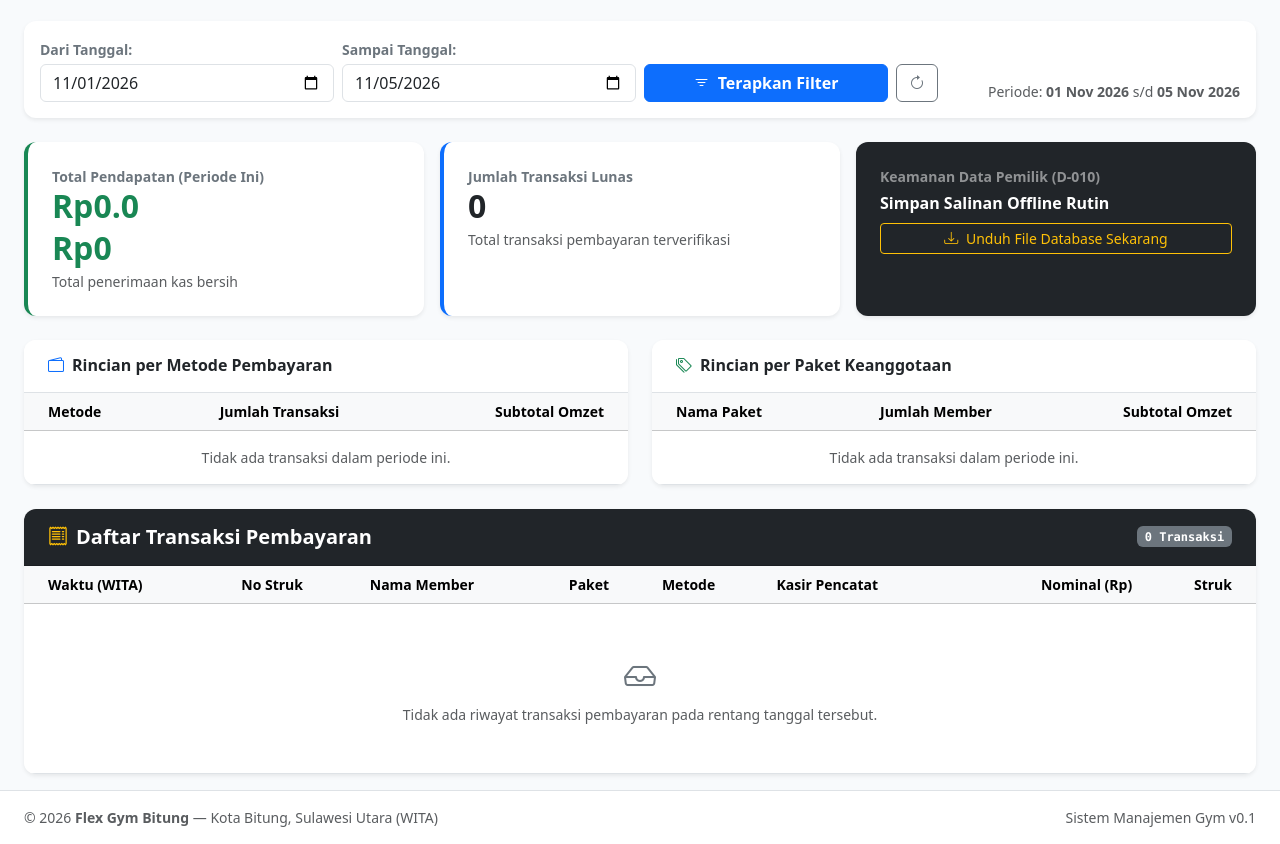
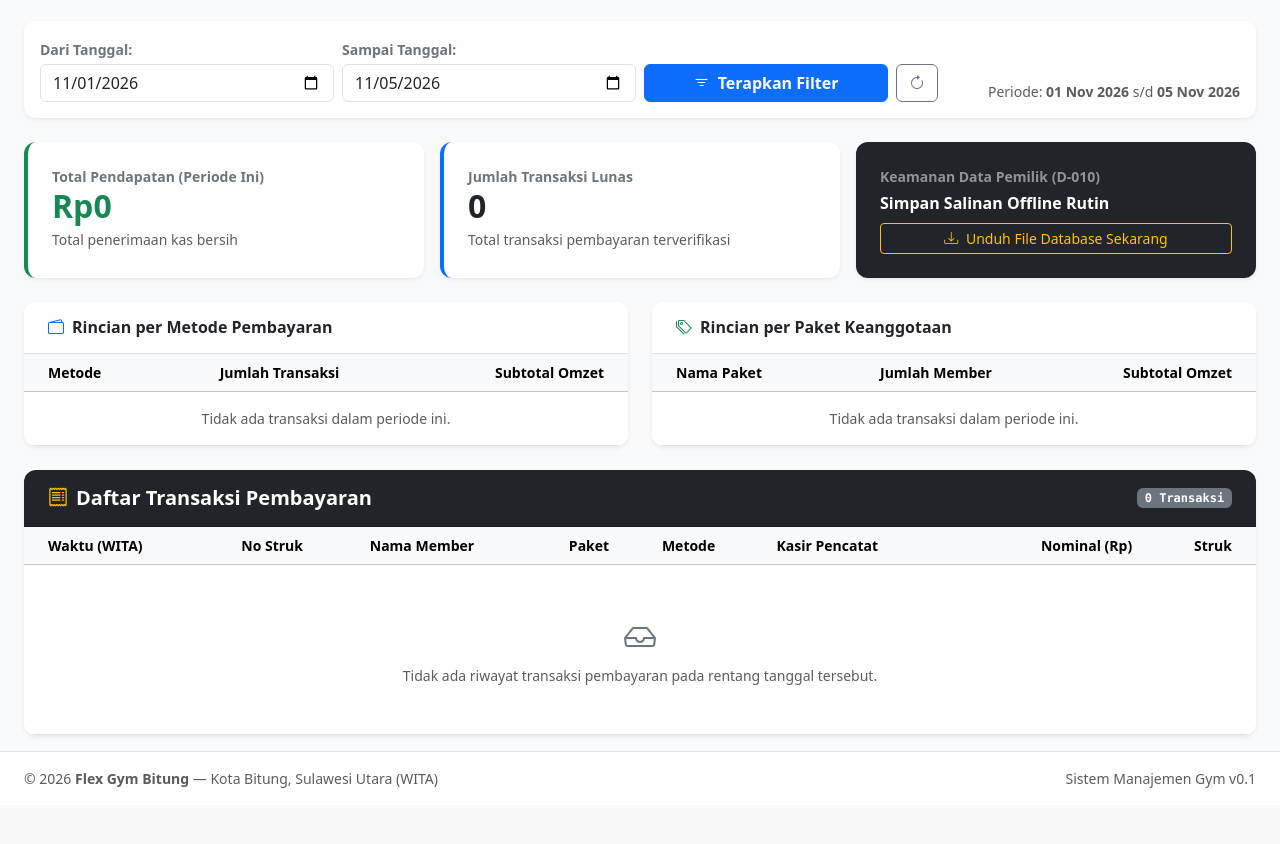
Before and after one commit to Jooz404/gym_management, a Django app: page /laporan/ in a window 1280 px wide. Shown: the part 181-1025 px from the top of the page. After the commit the page ends 969 px from the top, so only its background shows below. Run offline with Django 5.2, Linux system fonts and the light colour scheme; the visitor is signed in with stand-in values (Sample User, id 1); data comes from the database, SQL or seed files in the repository; data that the repository does not hold is empty.

Commit message:
fix: implement standard rupiah currency formatting template filter replacing slice bug

```diff
--- /dev/null
+++ b/core/templatetags/gym_tags.py
@@ -0,0 +1,23 @@
+from django import template
+
+register = template.Library()
+
+
+@register.filter(name='rupiah')
+def rupiah(value):
+    """
+    Format angka integer/float ke format mata uang Rupiah standar Indonesia.
+    Contoh:
+        0 -> Rp0
+        300000 -> Rp300.000
+        2835000 -> Rp2.835.000
+        15500000 -> Rp15.500.000
+    """
+    if value is None or value == "":
+        return "Rp0"
+    try:
+        val = int(round(float(value)))
+        formatted = f"{val:,}".replace(',', '.')
+        return f"Rp{formatted}"
+    except (ValueError, TypeError):
+        return f"Rp{value}"
--- a/templates/core/reports.html
+++ b/templates/core/reports.html
@@ -1,4 +1,5 @@
 {% extends 'base.html' %}
+{% load gym_tags %}
 
 {% block title %}Laporan Keuangan & Pemasukan — {{ gym_name }}{% endblock %}
 
@@ -47,10 +48,7 @@
     <div class="col-12 col-md-6 col-lg-4">
         <div class="card card-gym p-4 bg-white shadow-sm border-start border-success border-4 h-100">
             <span class="text-secondary small fw-semibold">Total Pendapatan (Periode Ini)</span>
-            <h2 class="fw-bold text-success mb-1">
-                Rp{{ period_income|stringformat:"d"|slice:":-3"|default:"0" }}.{{ period_income|stringformat:"d"|slice:"-3:" }}
-            </h2>
-            {% if period_income == 0 %}<h2 class="fw-bold text-success mb-1">Rp0</h2>{% endif %}
+            <h2 class="fw-bold text-success mb-1">{{ period_income|rupiah }}</h2>
             <div class="small text-muted">Total penerimaan kas bersih</div>
         </div>
     </div>
@@ -94,9 +92,7 @@
                         <tr>
                             <td class="ps-4 fw-semibold text-dark">{{ m.label }}</td>
                             <td class="text-center"><span class="badge bg-light text-dark border">{{ m.count }} Transaksi</span></td>
-                            <td class="text-end pe-4 fw-bold text-success">
-                                Rp{{ m.total|stringformat:"d"|slice:":-3"|default:"0" }}.{{ m.total|stringformat:"d"|slice:"-3:" }}
-                            </td>
+                            <td class="text-end pe-4 fw-bold text-success">{{ m.total|rupiah }}</td>
                         </tr>
                         {% empty %}
                         <tr>
@@ -129,9 +125,7 @@
                         <tr>
                             <td class="ps-4 fw-semibold text-dark">{{ p.membership__package__name }}</td>
                             <td class="text-center"><span class="badge bg-light text-dark border">{{ p.count }} Member</span></td>
-                            <td class="text-end pe-4 fw-bold text-success">
-                                Rp{{ p.total|stringformat:"d"|slice:":-3"|default:"0" }}.{{ p.total|stringformat:"d"|slice:"-3:" }}
-                            </td>
+                            <td class="text-end pe-4 fw-bold text-success">{{ p.total|rupiah }}</td>
                         </tr>
                         {% empty %}
                         <tr>
```
Also changed, not shown: templates/core/dashboard.html (+3 -4 lines), core/templatetags/__init__.py (added).
